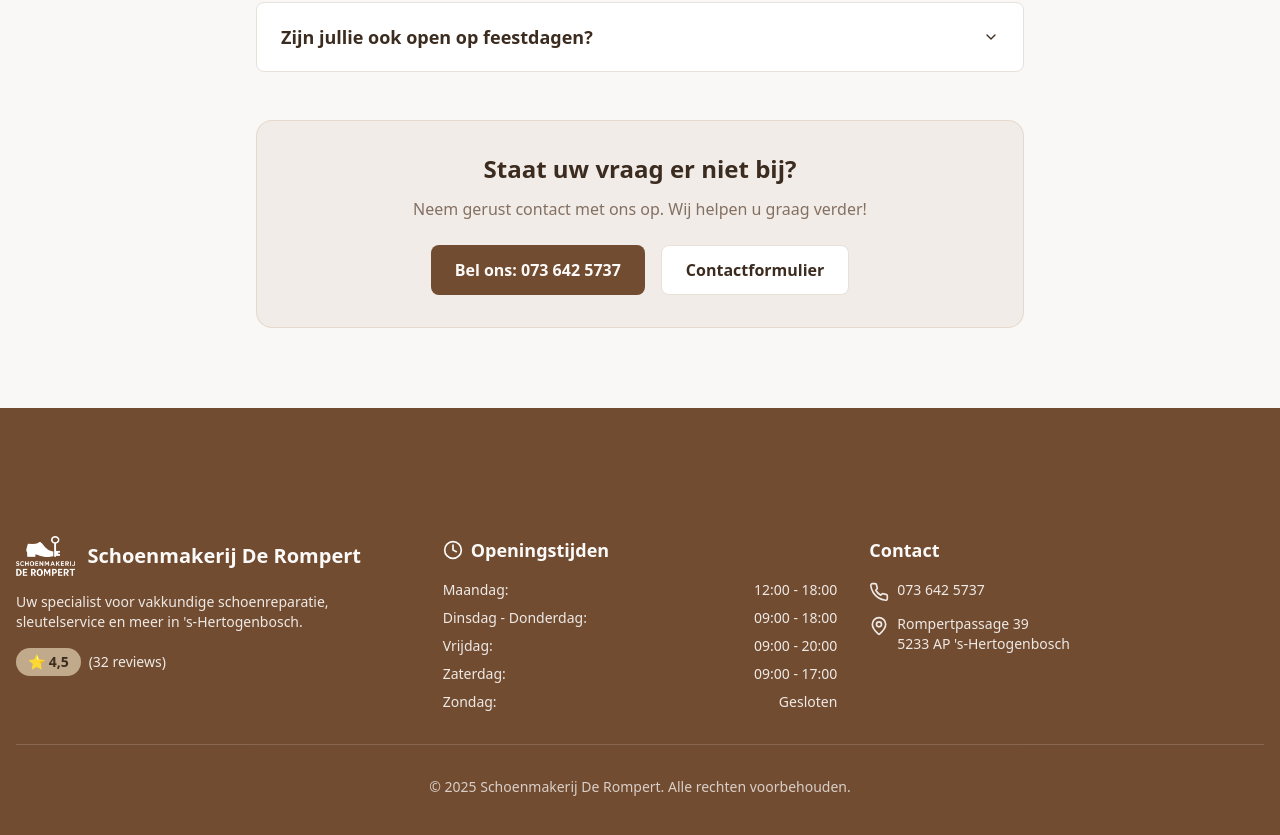
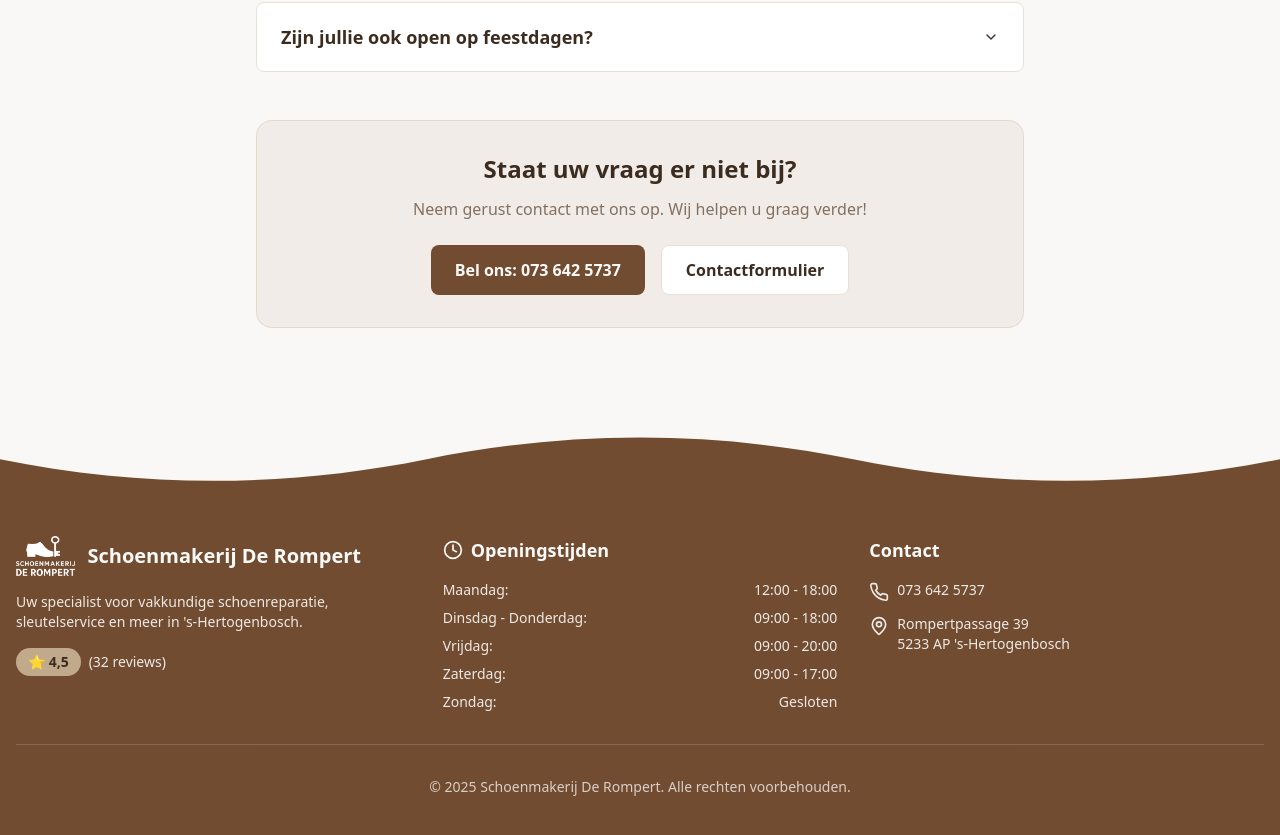
Before and after one commit to Lito073/de-rompert-craft-showcase, a React (Vite) app: page /veelgestelde-vragen in a window 1280 px wide. Shown: the part 1161-1996 px from the top of the page. Built offline with nearby package versions, Linux system fonts and the light colour scheme; the HTML template or start-up script is replaced by a standard one.

Commit message:
✨ Update pages + start-server script

```diff
--- a/src/pages/About.tsx
+++ b/src/pages/About.tsx
@@ -87,7 +87,11 @@ const About = () => {
         </div>
       </section>
 
-      <Footer />
+      <Footer>
+        <svg className="absolute top-0 left-0 w-full h-24" preserveAspectRatio="none" viewBox="0 0 1440 120" fill="none" xmlns="http://www.w3.org/2000/svg">
+          <path d="M0,0 L0,64 C160,100 320,100 480,64 C640,28 800,28 960,64 C1120,100 1280,100 1440,64 L1440,0 Z" fill="hsl(var(--background))"/>
+        </svg>
+      </Footer>
     </div>
   );
 };
--- a/src/pages/Contact.tsx
+++ b/src/pages/Contact.tsx
@@ -216,7 +216,11 @@ const Contact = () => {
         </div>
       </section>
 
-      <Footer />
+      <Footer>
+        <svg className="absolute top-0 left-0 w-full h-24" preserveAspectRatio="none" viewBox="0 0 1440 120" fill="none" xmlns="http://www.w3.org/2000/svg">
+          <path d="M0,0 L0,64 C160,100 320,100 480,64 C640,28 800,28 960,64 C1120,100 1280,100 1440,64 L1440,0 Z" fill="hsl(var(--background))"/>
+        </svg>
+      </Footer>
     </div>
   );
 };
--- a/src/pages/FAQ.tsx
+++ b/src/pages/FAQ.tsx
@@ -108,7 +108,11 @@ const FAQ = () => {
         </div>
       </section>
 
-      <Footer />
+      <Footer>
+        <svg className="absolute top-0 left-0 w-full h-24" preserveAspectRatio="none" viewBox="0 0 1440 120" fill="none" xmlns="http://www.w3.org/2000/svg">
+          <path d="M0,0 L0,64 C160,100 320,100 480,64 C640,28 800,28 960,64 C1120,100 1280,100 1440,64 L1440,0 Z" fill="hsl(var(--background))"/>
+        </svg>
+      </Footer>
     </div>
   );
 };
--- a/src/pages/Services.tsx
+++ b/src/pages/Services.tsx
@@ -102,7 +102,11 @@ const Services = () => {
         </div>
       </section>
 
-      <Footer />
+      <Footer>
+        <svg className="absolute top-0 left-0 w-full h-24" preserveAspectRatio="none" viewBox="0 0 1440 120" fill="none" xmlns="http://www.w3.org/2000/svg">
+          <path d="M0,0 L0,64 C160,100 320,100 480,64 C640,28 800,28 960,64 C1120,100 1280,100 1440,64 L1440,0 Z" fill="hsl(var(--background))"/>
+        </svg>
+      </Footer>
     </div>
   );
 };
```
Also changed, not shown: 1 other file (tests, documents, lock files or other folders).
